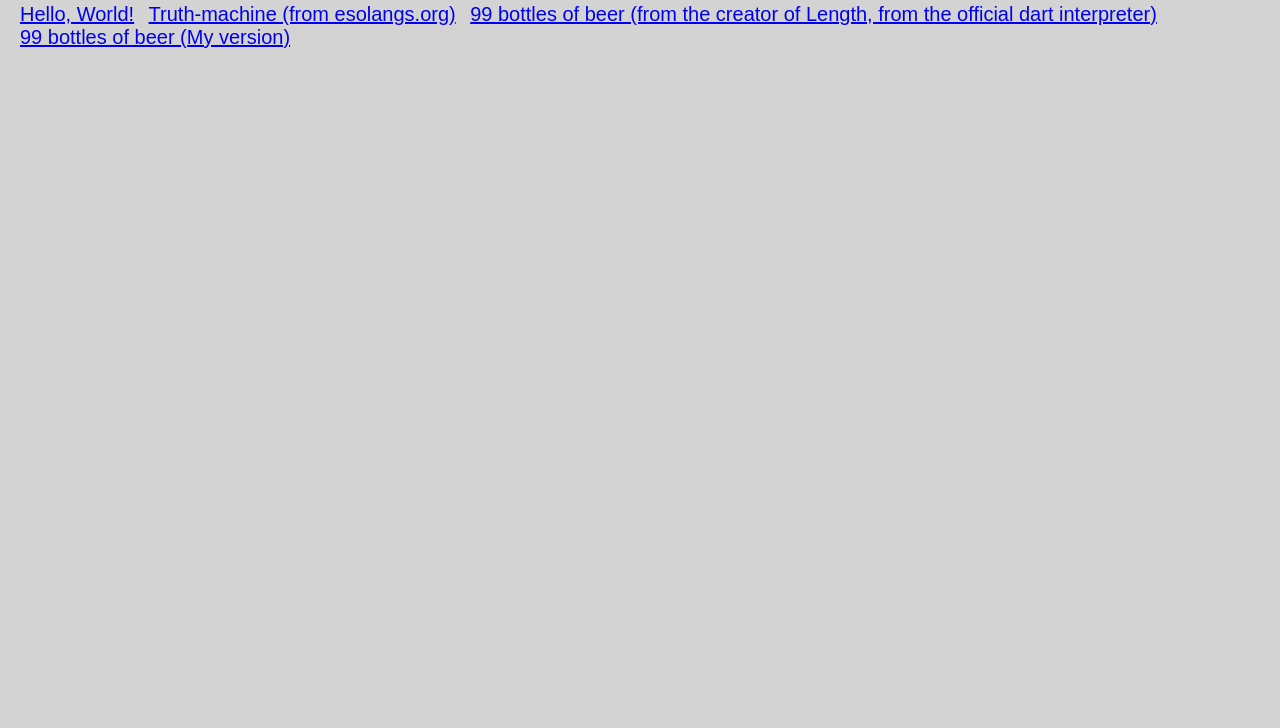
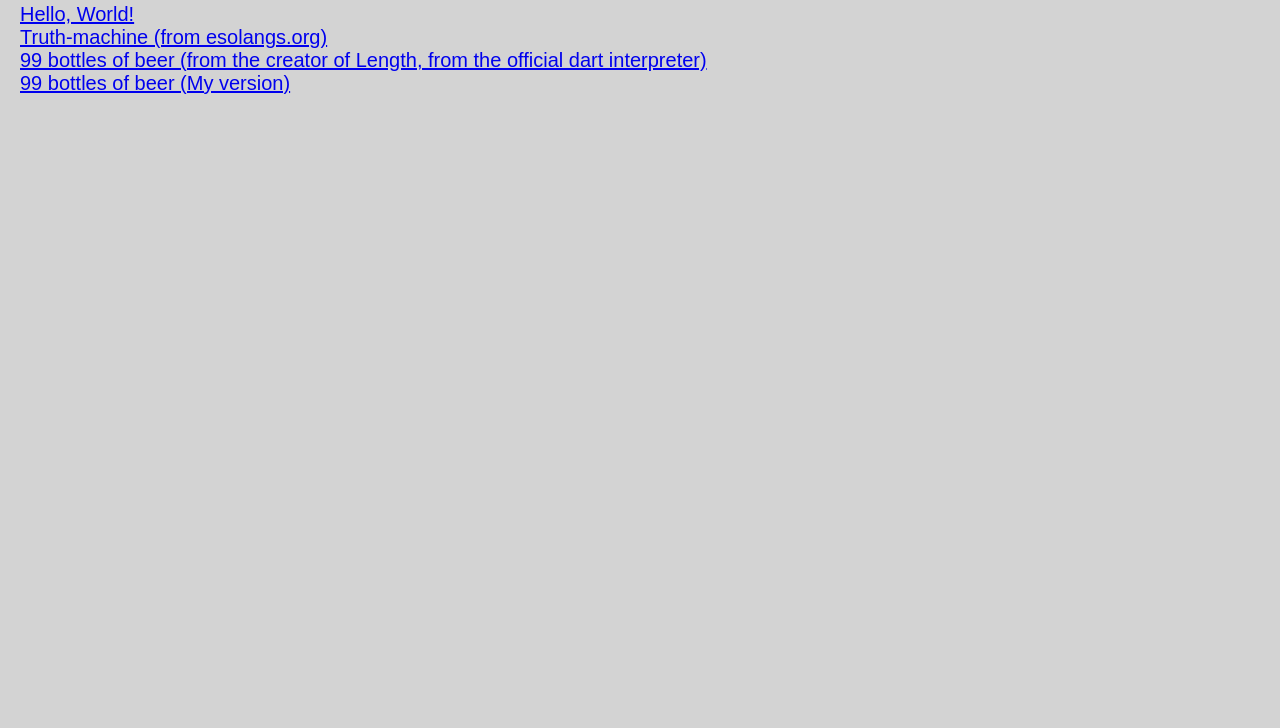
Before and after one commit to VilgotanL/Length-Interpreter, a plain HTML site: page js_interpreter/examples.html in a window 1280 px wide. Shown: the part 72-800 px from the top of the page. Drawn offline with Linux system fonts and the light colour scheme.

Commit message:
fix examples.html, separate examples onto separate lines

```diff
--- a/js_interpreter/examples.html
+++ b/js_interpreter/examples.html
@@ -16,10 +16,10 @@
         <a href="index.html">Interpreter</a>
         <br>
         <br>
-        <a href="index.html?file=helloworld.len">Hello, World!</a>
-        <a href="index.html?file=truth-machine.len">Truth-machine (from esolangs.org)</a>
-        <a href="index.html?file=bottles.len">99 bottles of beer (from the creator of Length, from the official dart interpreter)</a>
-        <a href="index.html?file=99bottles.len">99 bottles of beer (My version)</a>
+        <a class="ex_link" href="index.html?file=helloworld.len">Hello, World!</a>
+        <a class="ex_link" href="index.html?file=truth-machine.len">Truth-machine (from esolangs.org)</a>
+        <a class="ex_link" href="index.html?file=bottles.len">99 bottles of beer (from the creator of Length, from the official dart interpreter)</a>
+        <a class="ex_link" href="index.html?file=99bottles.len">99 bottles of beer (My version)</a>
     </div>
 </body>
 </html>
--- a/js_interpreter/style.css
+++ b/js_interpreter/style.css
@@ -124,6 +124,9 @@ a {
 p {
     font-size: 18px;
 }
+.ex_link {
+    display: block;
+}
 
 .options_div {
     margin-top: 15px;
```
